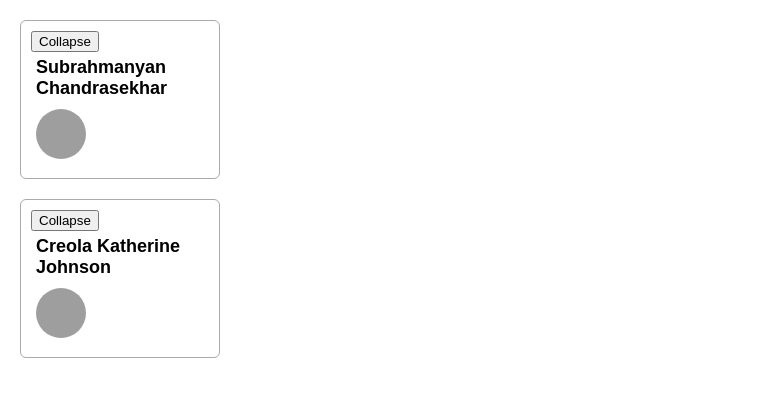
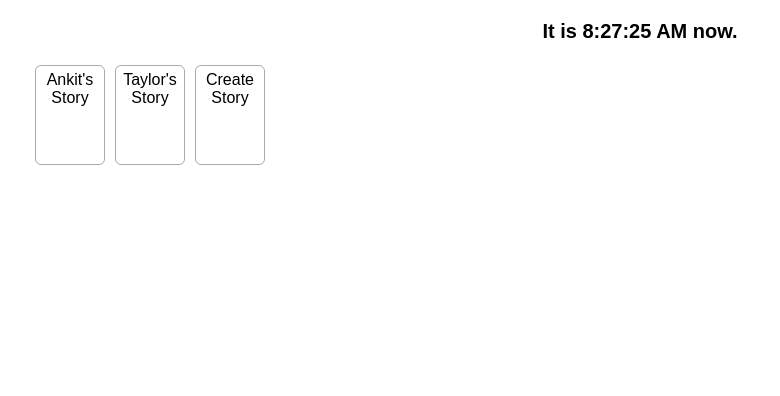
Before and after one commit to inai17ibar/react-sample-app, a React (Create React App) app: page / in a window 1280 px wide. Shown: the top 396 px of the page, without its empty margins (0-780 px from the left). Built offline with nearby package versions, Linux system fonts and the light colour scheme; grey boxes are pictures that could not be loaded.

Commit message:
Fix a bug of infinity loop

```diff
--- a/src/App.css
+++ b/src/App.css
@@ -50,12 +50,18 @@ ul { padding: 0px 10px; }
 
 /* img { width: 100px; height: 100px; border-radius: 50%; } */
 
-.avatar { margin: 5px; border-radius: 50%; }
-.panel {
+ul {
+  margin: 0;
+  list-style-type: none;
+}
+
+li {
   border: 1px solid #aaa;
   border-radius: 6px;
-  margin-top: 20px;
-  padding: 10px;
-  width: 200px;
+  float: left;
+  margin: 5px;
+  margin-bottom: 20px;
+  padding: 5px;
+  width: 70px;
+  height: 100px;
 }
-h1 { margin: 5px; font-size: 18px; }
--- a/src/App.js
+++ b/src/App.js
@@ -1,18 +1,44 @@
 import React from 'react';
 import './App.css';
-import ProfileCard from './ProfileCard';
+import { useState, useEffect } from 'react';
+import StoryTray from './StoryTray.js';
+
+let initialStories = [
+  {id: 0, label: "Ankit's Story" },
+  {id: 1, label: "Taylor's Story" },
+];
 
 export default function App() {
+  let [stories, setStories] = useState([...initialStories])
+  let time = useTime();
+
+  // HACK: Prevent the memory from growing forever while you read docs.
+  // We're breaking our own rules here.
+  if (stories.length > 100) {
+    stories.length = 100;
+  }
+
   return (
-    <>
-      <ProfileCard person={{
-        imageId: 'lrWQx8l',
-        name: 'Subrahmanyan Chandrasekhar',
-      }} />
-      <ProfileCard person={{
-        imageId: 'MK3eW3A',
-        name: 'Creola Katherine Johnson',
-      }} />
-    </>
-  )
+    <div
+      style={{
+        width: '100%',
+        height: '100%',
+        textAlign: 'center',
+      }}
+    >
+      <h2>It is {time.toLocaleTimeString()} now.</h2>
+      <StoryTray stories={stories} />
+    </div>
+  );
 }
+
+function useTime() {
+  const [time, setTime] = useState(() => new Date());
+  useEffect(() => {
+    const id = setInterval(() => {
+      setTime(new Date());
+    }, 1000);
+    return () => clearInterval(id);
+  }, []);
+  return time;
+}
--- /dev/null
+++ b/src/StoryTray.js
@@ -0,0 +1,14 @@
+import React from "react";
+
+export default function StoryTray({ stories }) {
+    return (
+      <ul>
+        {stories.map(story => (
+          <li key={story.id}>
+            {story.label}
+          </li>
+        ))}
+        <li>Create Story</li>
+      </ul>
+    );
+  }
```
